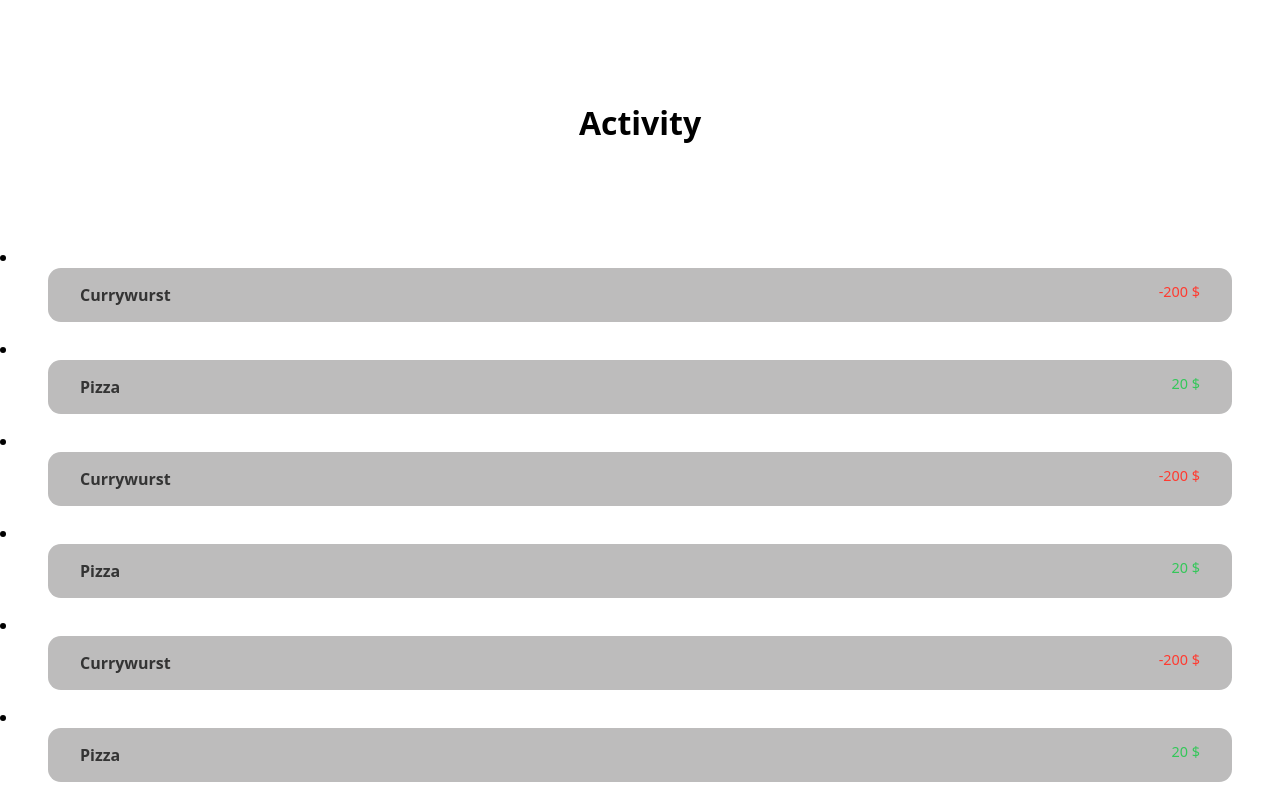
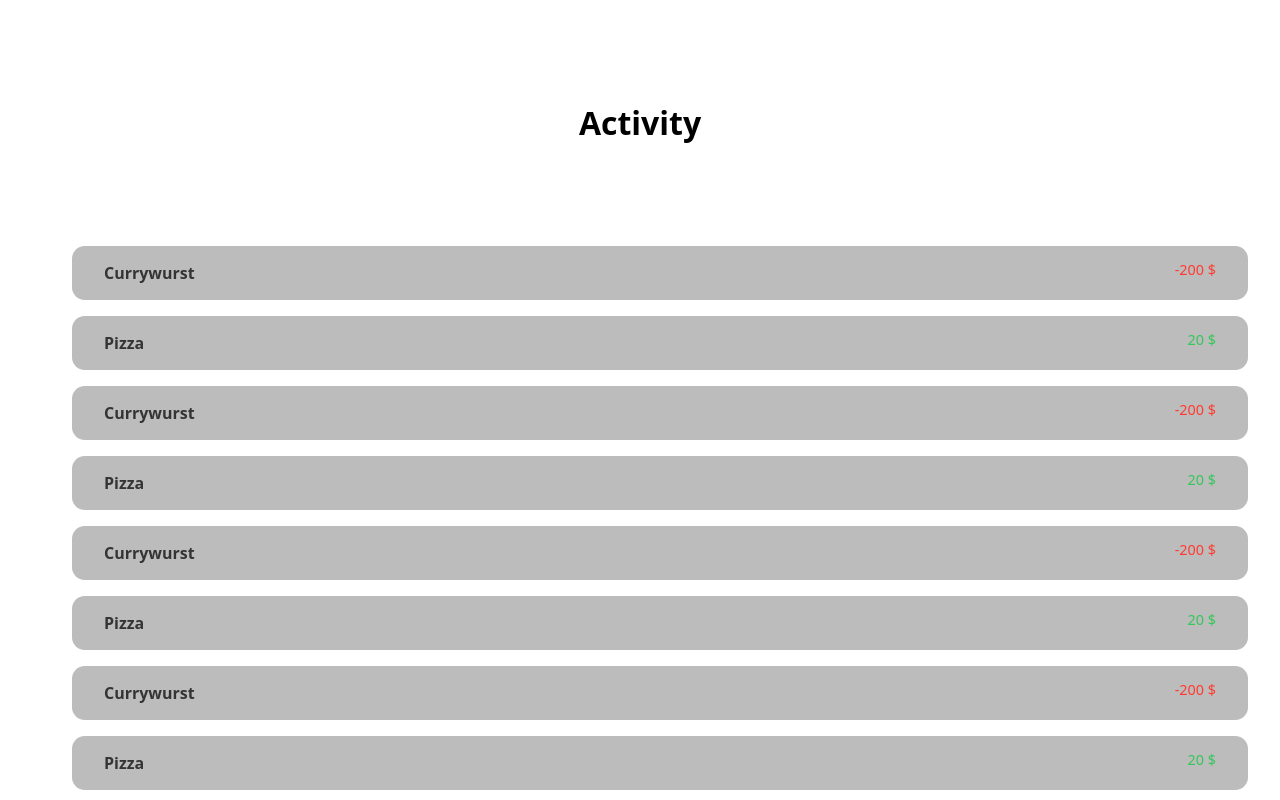
Before and after one commit to d-opri/Kroko-Capstone, a Next.js app: page / in a window 1280 px wide. Shown: the top 800 px of the page. Built offline with nearby package versions, Linux system fonts and the light colour scheme.

Commit message:
change div into ul/li

```diff
--- a/components/List.js
+++ b/components/List.js
@@ -4,9 +4,9 @@ import React from "react";
 export default function List(props) {
   return (
     <>
-      {props.items.map((item) => (
-        <li key={item.id}>
-          <ItemLayout>
+      <ListLayout>
+        {props.items.map((item) => (
+          <ItemLayout key={item.id}>
             <TitleText>{item.title}</TitleText>
 
             <AmountText
@@ -20,33 +20,29 @@ export default function List(props) {
               {item.amount} $
             </AmountText>
           </ItemLayout>
-        </li>
-      ))}
+        ))}
+      </ListLayout>
     </>
   );
 }
 
-const ListLayout = styled.div`
+const ListLayout = styled.ul`
   list-style: none;
   display: flex;
   flex-direction: column;
-  align-items: center;
   gap: 1em;
   margin-left: 2em;
   margin-right: 2em;
 `;
 
-const ItemLayout = styled.div`
+const ItemLayout = styled.li`
   background: var(--clr-secondary);
   border-radius: 0.8em;
   display: flex;
   flex-direction: row;
-  margin-left: 3em;
-  margin-right: 3em;
   justify-content: space-between;
   padding-left: 2em;
   padding-right: 2em;
-  margin-bottom: 1em;
 `;
 
 const TitleText = styled.h3`
```
